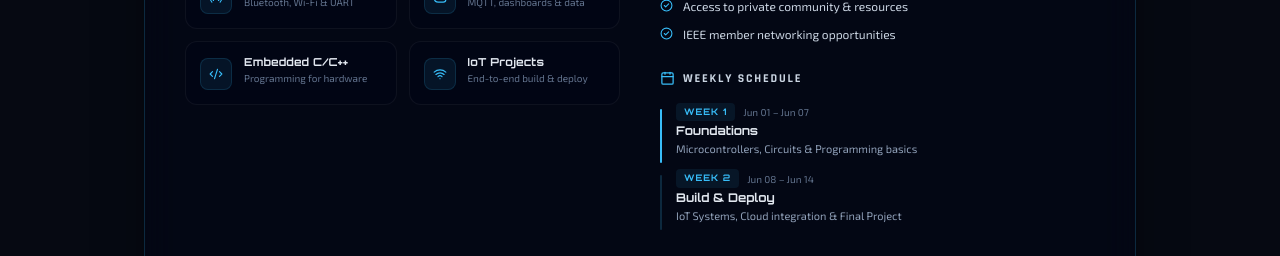
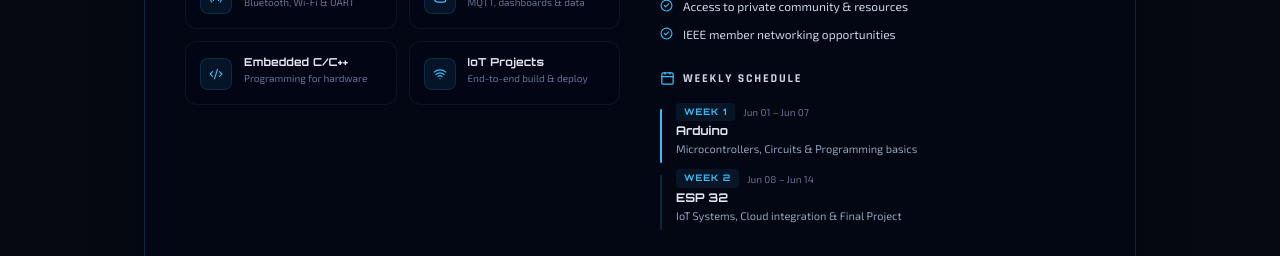
Before and after one commit to Kesicode/circuitron2026, a Next.js app: page / in a window 1280 px wide. Shown: the part 1340-1596 px from the top of the page. Built offline with nearby package versions, Linux system fonts and the light colour scheme; no server answers; the database is empty; a web font is replaced by a local one.

Commit message:
content: update schedule titles to Arduino and ESP 32

```diff
--- a/src/components/EventPhases.tsx
+++ b/src/components/EventPhases.tsx
@@ -35,8 +35,8 @@ const HIGHLIGHTS = [
 ];
 
 const SCHEDULE = [
-  { week: "Week 1", label: "Jun 01 – Jun 07", title: "Foundations", desc: "Microcontrollers, Circuits & Programming basics" },
-  { week: "Week 2", label: "Jun 08 – Jun 14", title: "Build & Deploy", desc: "IoT Systems, Cloud integration & Final Project" },
+  { week: "Week 1", label: "Jun 01 – Jun 07", title: "Arduino", desc: "Microcontrollers, Circuits & Programming basics" },
+  { week: "Week 2", label: "Jun 08 – Jun 14", title: "ESP 32",  desc: "IoT Systems, Cloud integration & Final Project" },
 ];
 
 export default function EventPhases() {
```
